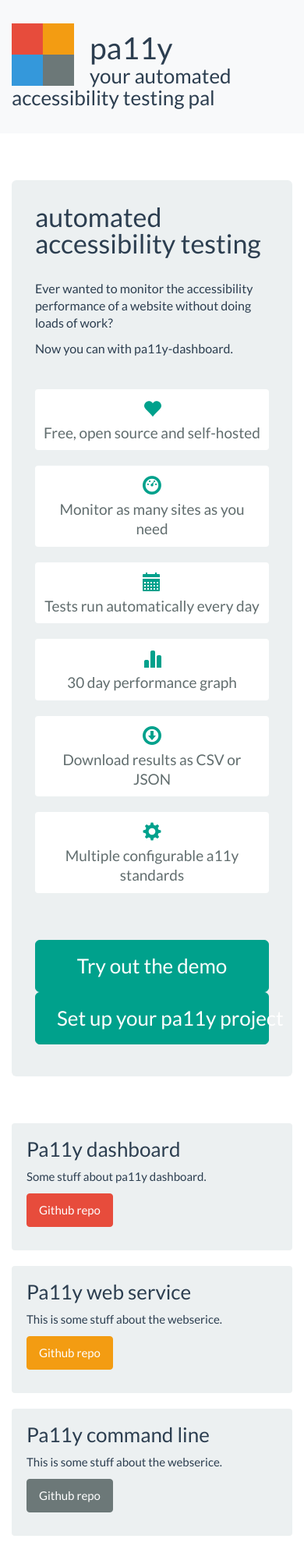
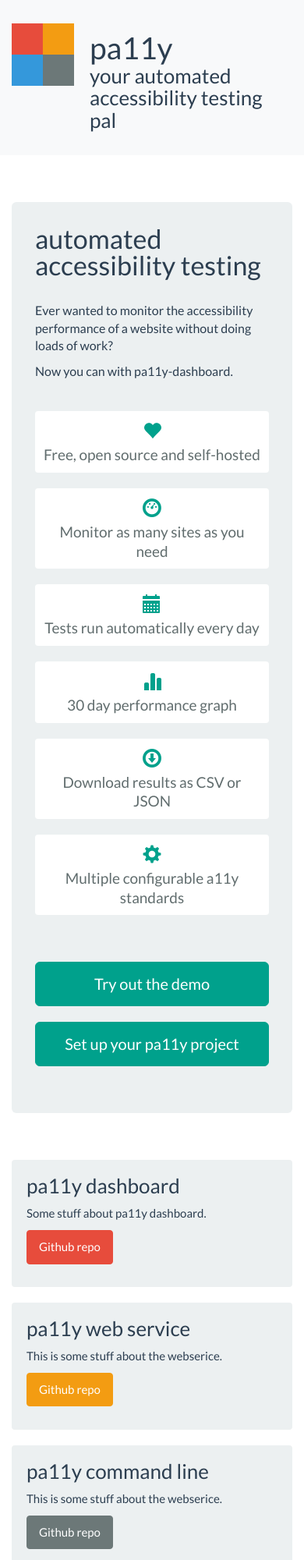
Before and after one commit to pa11y/pa11y-site, a plain HTML site: page index.html in a window 390 px wide. Shown: the top 2000 px of the page at 78% size. Drawn offline with Linux system fonts and the light colour scheme; a script that the page names is missing.

Commit message:
Final responsive stuff

```diff
--- a/index.html
+++ b/index.html
@@ -29,9 +29,11 @@
 		<div id="top" role="banner" class="header">
 			<div class="container">
 				<img src="images/logo.png" alt="pa11y logo" class="pull-left logo" size="">
-				<h1>pa11y
-					<p class="h3">your automated accessibility testing pal</p>
-				</h1>
+				<div class="fig-clear">
+					<h1>pa11y
+						<p class="h3">your automated accessibility testing pal</p>
+					</h1>
+				</div>
 			</div>
 		</div>
 	</header>
@@ -78,11 +80,11 @@
 			                	</li>
 			                </ul>
 			                <ul class="list-unstyled row">
-				                <li class="col-lg-6 col-md-6">
-				                	<a class="btn btn-success btn-lg block"><span class="h3">Try out the demo</span></a>
+				                <li class="col-lg-6 col-md-6 col-sm-6">
+				                	<a class="btn btn-success btn-lg block">Try out the demo</a>
 				                </li>
-				                <li class="col-lg-6 col-md-6">
-				                	<a class="btn btn-success btn-lg block"><span class="h3">Set up your pa11y project</span></a>
+				                <li class="col-lg-6 col-md-6 col-sm-6">
+				                	<a class="btn btn-success btn-lg block">Set up your pa11y project</a>
 				                </li>
 				            </ul>
 		              	</div>
@@ -90,21 +92,21 @@
               		<ul class="list-unstyled clearfix">
               			<li class="col-lg-4 col-md-4">
               				<div class="well">
-								<h3 class="crunch-top">Pa11y dashboard</h3>
+								<h3 class="crunch-top">Pa11y Dashboard</h3>
 								<p>Some stuff about pa11y dashboard.</p>
 								<p><a role="button" class="btn btn-danger" href="#">Github repo</a></p>
 						  	</div>
 						</li>
 						<li class="col-lg-4 col-md-4">
               				<div class="well">
-								<h3 class="crunch-top">Pa11y web service</h3>
+								<h3 class="crunch-top">Pa11y Web Service</h3>
 								<p>This is some stuff about the webserice.</p>
 								<p><a role="button" class="btn btn-warning" href="#">Github repo</a></p>
 						  	</div>
 						</li>
 						<li class="col-lg-4 col-md-4">
               				<div class="well">
-								<h3 class="crunch-top">Pa11y command line</h3>
+								<h3 class="crunch-top">Pa11y Command Line</h3>
 								<p>This is some stuff about the webserice.</p>
 								<p><a role="button" class="btn btn-default" href="#">Github repo</a></p>
 						  	</div>
--- a/less/site-responsive.less
+++ b/less/site-responsive.less
@@ -6,6 +6,9 @@
 		h1 {
 			font-size:55px;
 		}
+		.btn {
+			font-size:22px;
+		}
 	}
 }
 
@@ -13,6 +16,9 @@
 	.jumbotron {
 		h1 {
 			font-size:43px;
+		}
+		.btn {
+			font-size:18px;
 		}
 	}
 }
@@ -24,7 +30,12 @@
 		h1 {
 			font-size:34px;
 		}
-
+		.btn {
+			font-size:20px;
+			margin-bottom:20px;
+			white-space: pre-wrap;
+			padding:14px 20px;
+		}
 		.jumbo-list {
 			font-size:19px;
 			text-align:center;
--- a/less/site.less
+++ b/less/site.less
@@ -28,6 +28,9 @@
 .big-bottom {
 	margin-bottom:60px;
 }
+h3 {
+	text-transform: lowercase;
+}
 
 /* General */
 .header {
@@ -38,6 +41,9 @@
 
 	h1 {
 		margin-top:10px;
+	}
+	.fig-clear {
+		padding-left:100px;
 	}
 }
 .footer {
@@ -50,14 +56,14 @@
 		margin-bottom:1.5em;
 	}
 }
-.logo {
-	margin-right:20px;
-}
 .jumbotron {
 	h1 {
 		margin-bottom:30px;
 		font-size:63px;
 		text-transform: lowercase;
+	}
+	.btn {
+		font-size:26px;
 	}
 	.jumbo-list {
 		margin-top:40px;
```
Also changed, not shown: css/main.css.
